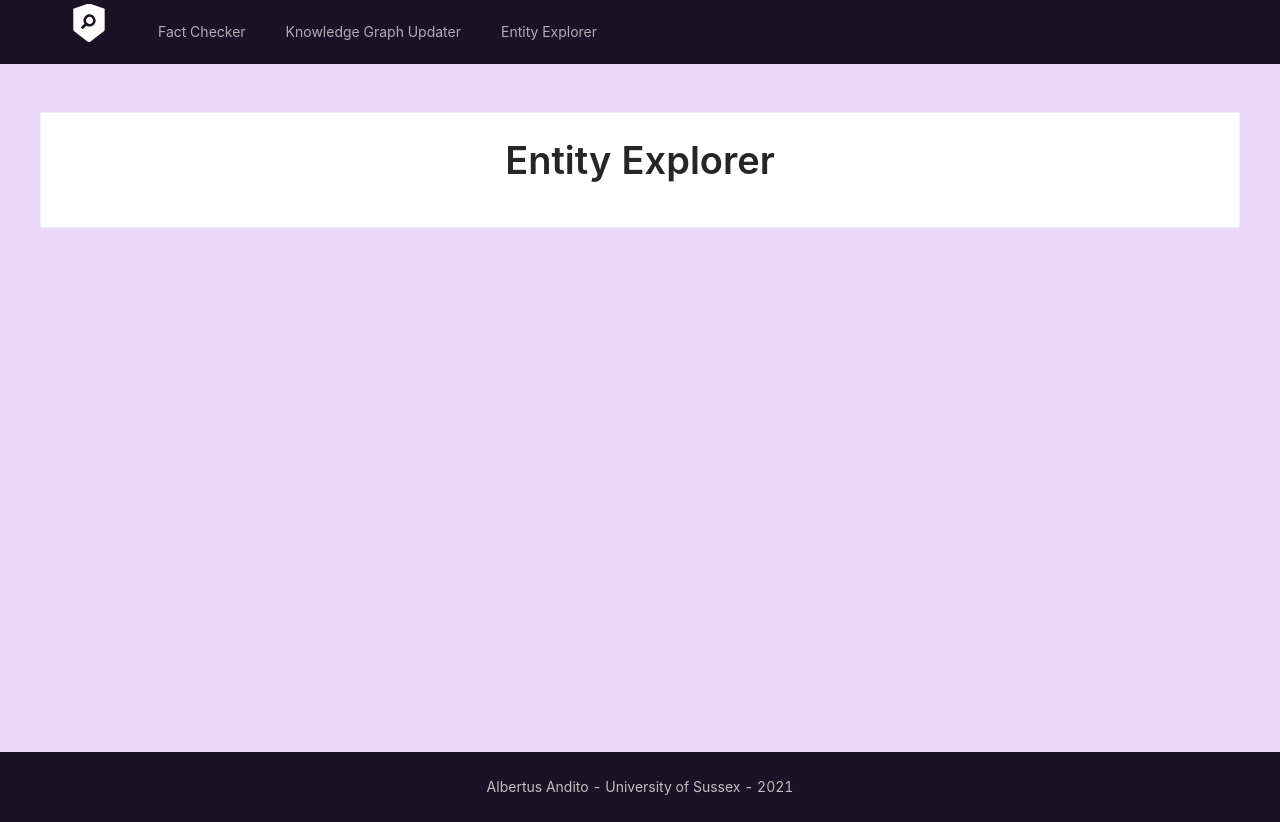
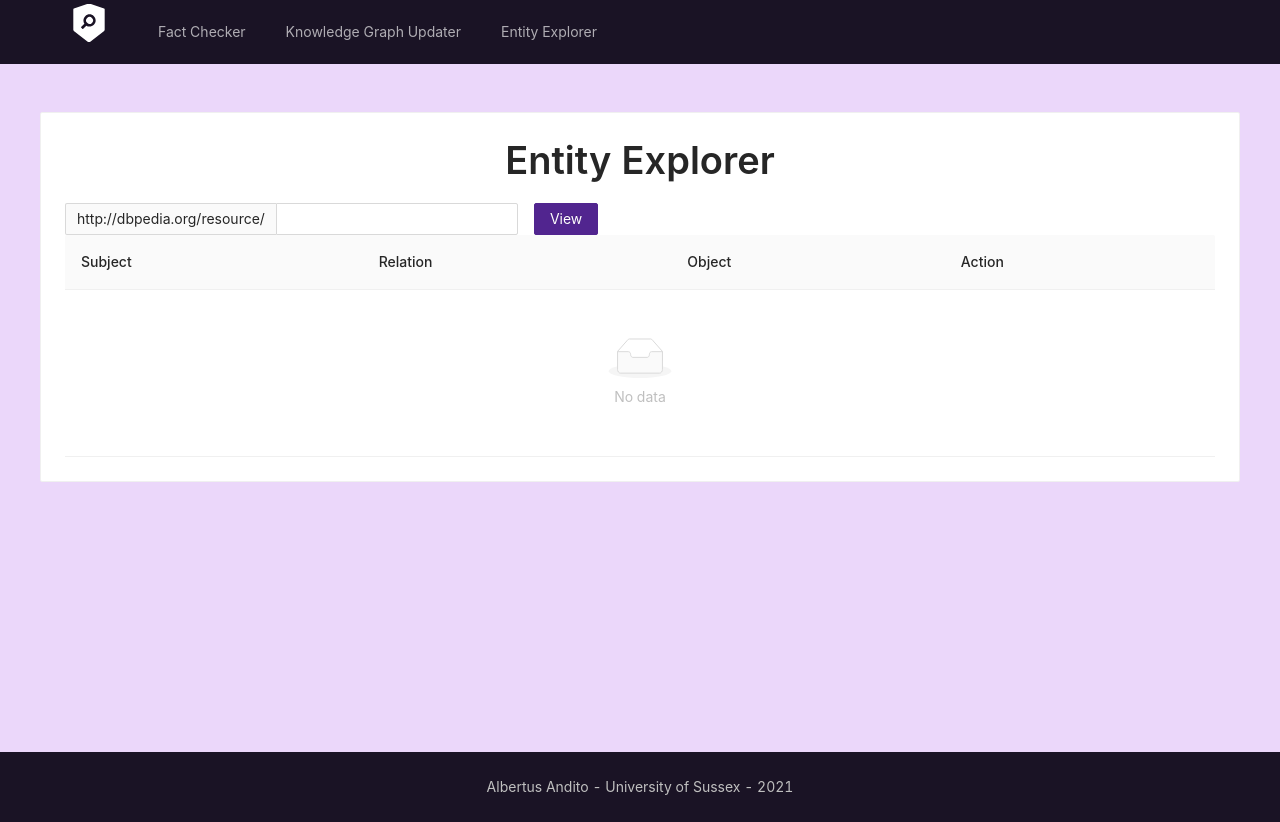
Before and after one commit to albertus-andito/fake-news-detection, a React (Create React App) app in the folder ui/: page /entity-explorer in a window 1280 px wide. Built offline with nearby package versions, Linux system fonts and the light colour scheme.

Commit message:
entity explorer view

```diff
--- a/ui/src/views/ArticleKnowledgeView.js
+++ b/ui/src/views/ArticleKnowledgeView.js
@@ -180,6 +180,12 @@ function ArticleKnowledgeView() {
         </div>
     )
 
+    const extractionScopes = [
+        { label: 'Noun phrases', value: 'noun_phrases'},
+        { label: 'Named entities', value: 'named_entities'},
+        { label: 'All', value: 'all'},
+    ]
+
     const onExtractionScopeChange = (e) =>{
         setExtractionScope(e.target.value);
     }
@@ -214,11 +220,14 @@ function ArticleKnowledgeView() {
                 <Popover content={extractionScopePopoverContent} title='Extraction Scope'>
                     <Space>
                         Extraction scope:
-                        <Radio.Group value={extractionScope} onChange={onExtractionScopeChange} defaultValue='noun_phrases'>
-                            <Radio value='noun_phrases'>Noun phrases</Radio>
-                            <Radio value='named_entities'>Named entities</Radio>
-                            <Radio value='all'>All</Radio>
-                        </Radio.Group>
+                        <Radio.Group
+                            options={extractionScopes}
+                            value={extractionScope}
+                            onChange={onExtractionScopeChange}
+                            defaultValue='noun_phrases'
+                            optionType='button'
+                            buttonStyle='solid'
+                        />
                     </Space>
                 </Popover>
                 <Button
--- a/ui/src/views/EntityExplorerView.js
+++ b/ui/src/views/EntityExplorerView.js
@@ -1,11 +1,73 @@
-import {Card, Typography} from "antd";
-import React from "react";
+import {Button, Card, Form, Input, Table, Typography} from "antd";
+import React, {useState} from "react";
+import axios from "axios";
+import {convertObjectsToDBpediaLink, convertRelationToDBpediaLink, convertToDBpediaLink} from "../utils";
+import RemoveModal from "../components/RemoveModal";
 
 function EntityExplorerView() {
+    const [triples, setTriples] = useState();
+
+    let columns = [
+        {
+            title: 'Subject',
+            dataIndex: 'subject',
+            key: 'subject',
+            render: convertToDBpediaLink,
+        },
+        {
+            title: 'Relation',
+            dataIndex: 'relation',
+            key: 'relation',
+            render: convertRelationToDBpediaLink,
+        },
+        {
+            title: 'Object',
+            dataIndex: 'objects',
+            key: 'object',
+            render: convertObjectsToDBpediaLink,
+        },
+        {
+            title: 'Action',
+            key: 'action',
+            shouldCellUpdate: () => {
+                return true;
+            },
+            render: (value, row) => {
+                return <RemoveModal
+                    triple={{subject: row.subject, relation: row.relation, objects: row.objects}}
+                    algorithm='non-exact'/>
+            }
+        }
+    ];
+
+    const onSubmit = (vals) => {
+        console.log(vals.entity);
+        const entityUrl = encodeURIComponent('http://dbpedia.org/resource/' + vals.entity.replace(' ', '_'))
+        axios.get(`/kgu/entity/${entityUrl}`)
+            .then((res) => {
+                console.log(res.data.triples);
+                setTriples(res.data.triples)
+            })
+    }
+
     return(
-        <Card>
+        <Card style={{ textAlign: 'center' }}>
             <Typography.Title style={{ textAlign: 'center' }}>Entity Explorer</Typography.Title>
+            <Form layout='inline' onFinish={onSubmit}>
+                <Form.Item name='entity'>
+                    <Input addonBefore="http://dbpedia.org/resource/"/>
+                </Form.Item>
+                <Form.Item>
+                    <Button type='primary' htmlType='submit'>View</Button>
+                </Form.Item>
+            </Form>
+
+            <Table dataSource={triples} columns={columns}>
+
+            </Table>
         </Card>
+
+
     )
 }
 
--- a/ui/src/views/NewArticleKnowledgeView.js
+++ b/ui/src/views/NewArticleKnowledgeView.js
@@ -58,6 +58,7 @@ function NewArticleKnowledgeView() {
                  >
                      <Radio.Group
                         options={extractionScopes}
+                        defaultValue='noun_phrases'
                         optionType='button'
                         buttonStyle='solid'
                      />
@@ -68,6 +69,7 @@ function NewArticleKnowledgeView() {
                  >
                      <Radio.Group
                         options={autoUpdateOptions}
+                        defaultValue={false}
                         optionType='button'
                         buttonStyle='solid'
                      />
```
Also changed, not shown: 1 other file (tests, documents, lock files or other folders).
